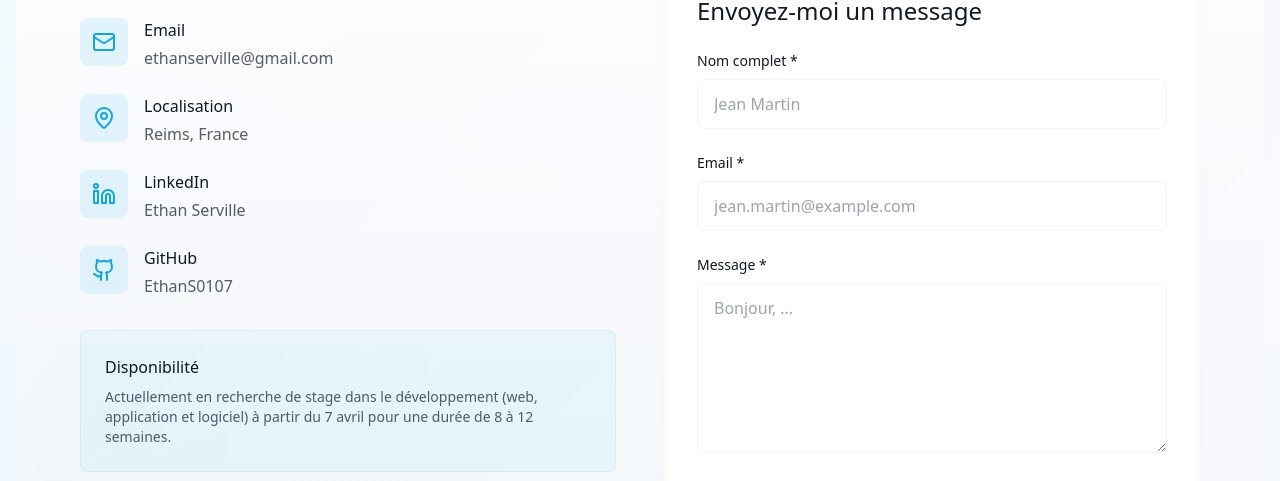
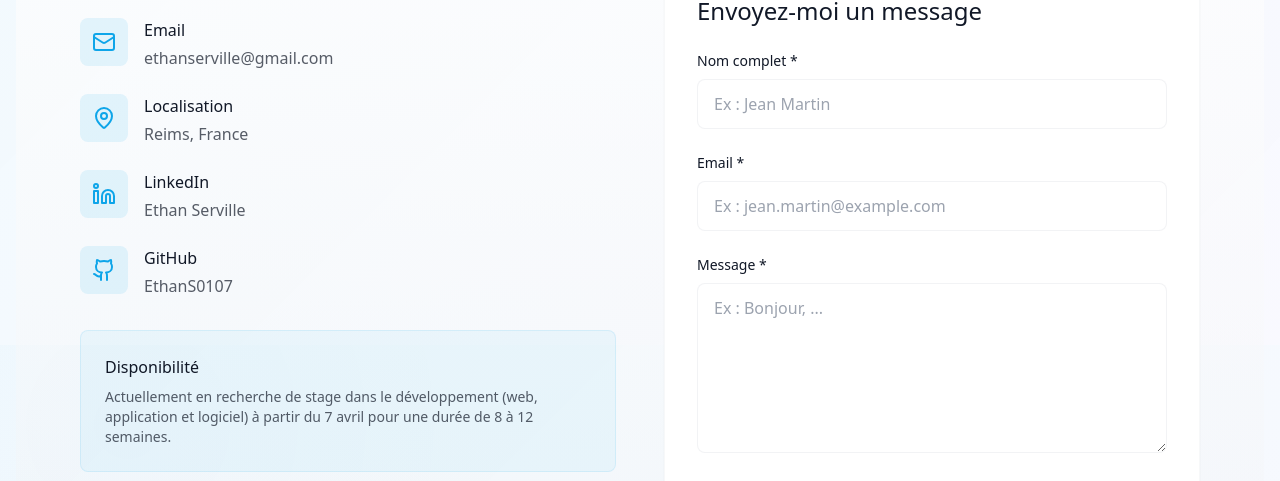
Before and after one commit to EthanS0107/portfolios, a Next.js app: page /contact in a window 1280 px wide. Shown: the part 455-936 px from the top of the page. Built offline with nearby package versions, Linux system fonts and the light colour scheme.

Commit message:
modification de placeholder pour le contact form

```diff
--- a/components/ContactForm.tsx
+++ b/components/ContactForm.tsx
@@ -90,7 +90,7 @@ export default function ContactForm() {
           value={name}
           onChange={(e) => setName(e.target.value)}
           className={styles.input}
-          placeholder="Jean Martin"
+          placeholder="Ex : Jean Martin"
         />
       </div>
 
@@ -106,7 +106,7 @@ export default function ContactForm() {
           value={email}
           onChange={(e) => setEmail(e.target.value)}
           className={styles.input}
-          placeholder="jean.martin@example.com"
+          placeholder="Ex : jean.martin@example.com"
         />
       </div>
 
@@ -122,7 +122,7 @@ export default function ContactForm() {
           onChange={(e) => setMessage(e.target.value)}
           className={styles.textarea}
           rows={6}
-          placeholder="Bonjour, ..."
+          placeholder="Ex : Bonjour, ..."
         />
       </div>
 
```
